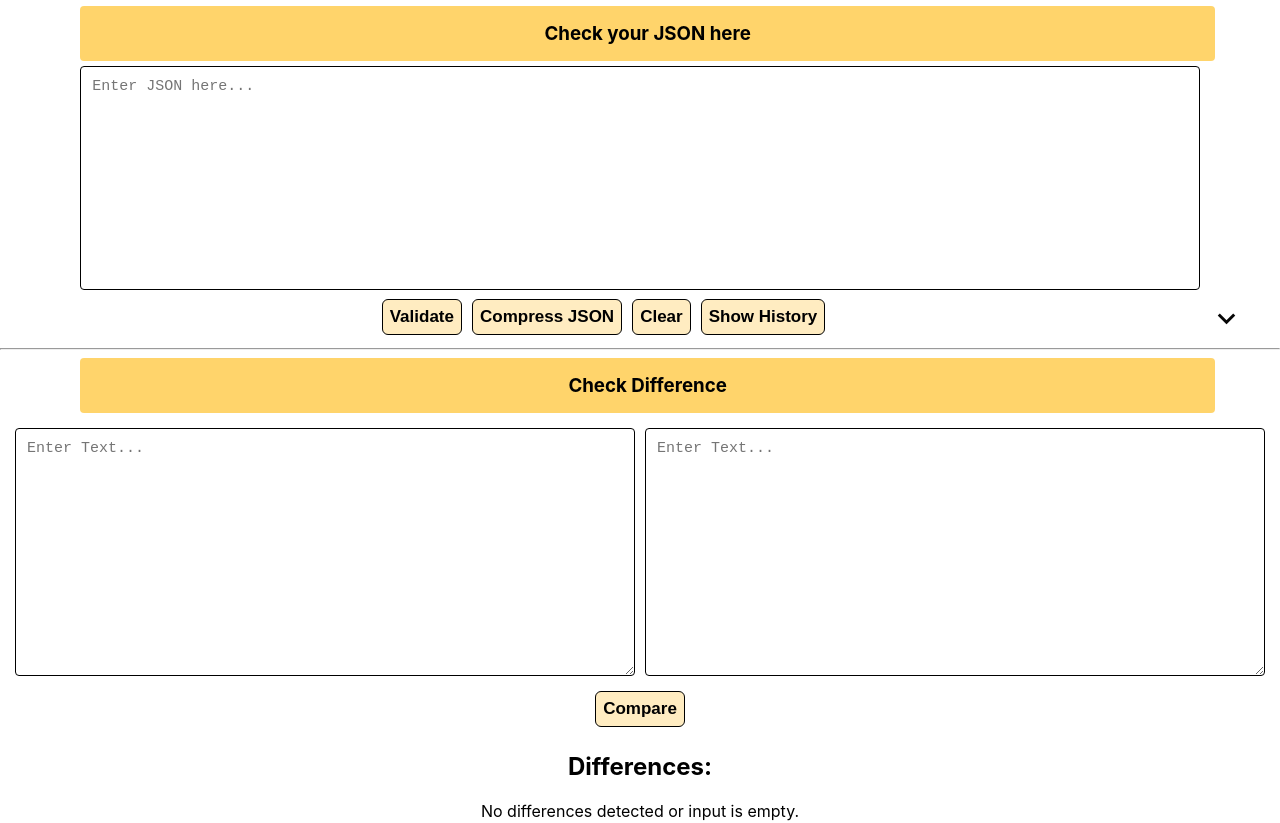
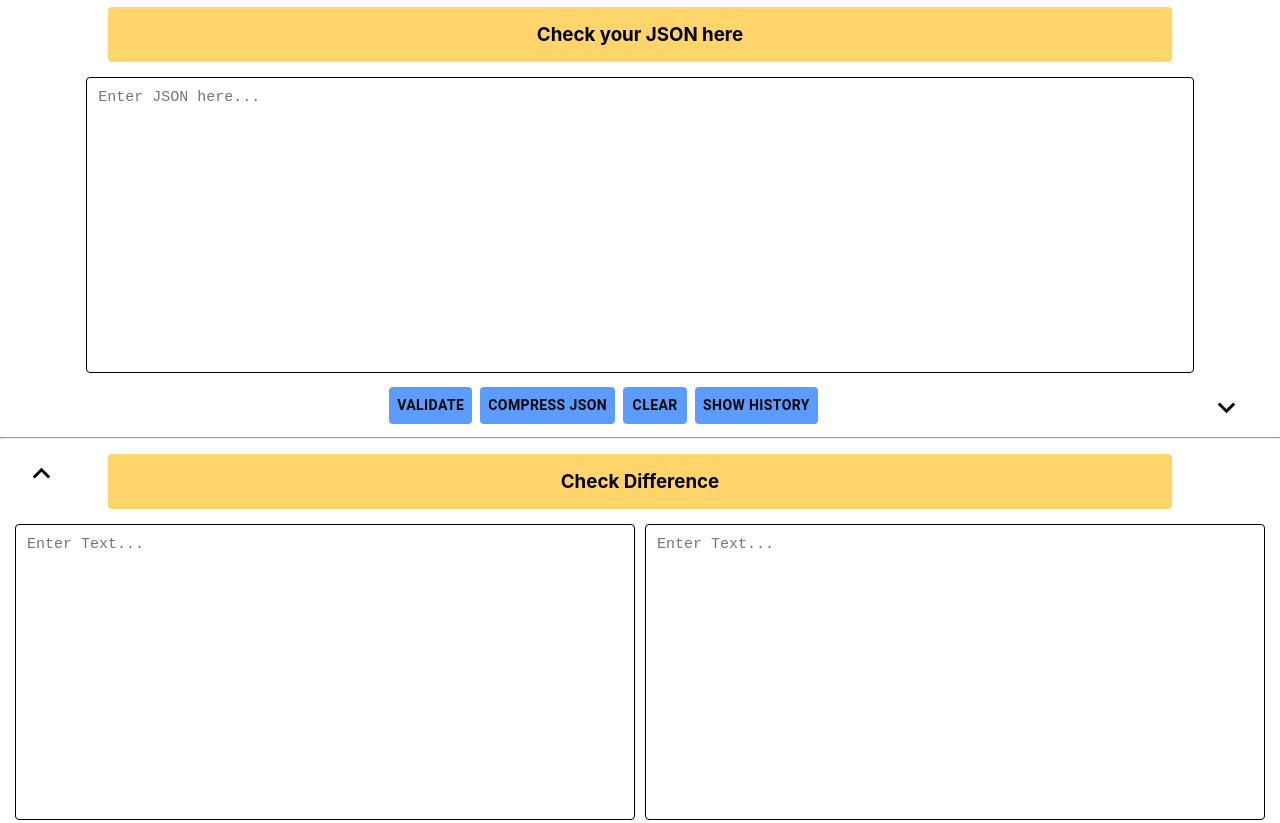
Before and after one commit to Vignan18/json-playground, a React (Create React App) app: page / in a window 1280 px wide. Shown: the top 823 px of the page. Built offline with nearby package versions, Linux system fonts and the light colour scheme.

Commit message:
UI changes and expansion added for JSON Compare section.

```diff
--- a/package.json
+++ b/package.json
@@ -3,6 +3,9 @@
   "version": "0.1.0",
   "private": true,
   "dependencies": {
+    "@emotion/react": "^11.11.4",
+    "@emotion/styled": "^11.11.5",
+    "@mui/material": "^5.15.17",
     "@testing-library/jest-dom": "^5.17.0",
     "@testing-library/react": "^13.4.0",
     "@testing-library/user-event": "^13.5.0",
--- a/src/JsonComparator.css
+++ b/src/JsonComparator.css
@@ -1,13 +1,40 @@
-.json-wrapper {
-
+.json-compare-wrapper {
+    transition: height 0.3s ease;
+    overflow: hidden;
 }
 
-.json-heading {
+.json-compare-wrapper.expanded {
+    height: 102vh;
+    overflow: scroll;
+}
+
+.btn-expand-top {
+    margin: 5px 2px 0px 24px;
+    padding: 2px 0 1px 0;
+    float: left;
+    color: #060606;
+    border: none;
+    cursor: pointer;
+    background-color: white;
+    transform: rotate(180deg)
+}
+
+.json-compare-heading {
     background: #ffb60094;
-    padding: 1rem 0 1rem 0;
-    width: 88.69%;
-    margin: 6px 2rem 5px 5rem;
+    text-align: center;
+    margin-left: auto;
+    margin-right: auto;
+    margin-top: 7px;
+    margin-bottom: 5px;
+    max-width: 80%;
+    padding: 1rem 20px;
     border-radius: 4px;
+}
+
+@media only screen and (max-width: 600px) {
+    .json-compare-heading {
+        font-size: 1.5em;
+    }
 }
 
 .textareas-container {
@@ -39,12 +66,13 @@
     padding: 11px;
 }
 
-.btn {
-    margin: 5px;
-    padding: 7px;
-    font-size: 17px;
+.btn-container .btns-jsoncompare {
+    color: #080707;
+    background: #0065ffa3;
+    margin: 4px;
     font-weight: bold;
-    background: #ffecc1;
-    border-radius: 6px;
-    border: 1.5px solid black;
 }
+
+.btn-container .btns-jsoncompare:hover {
+    background-color: #0065ff78;
+}
--- a/src/JsonComparator.js
+++ b/src/JsonComparator.js
@@ -1,11 +1,29 @@
-import React, { useState } from 'react';
-import { diffWordsWithSpace } from 'diff';  // Importing the function for word-level diffs
+import React, { useState, useRef, useEffect } from 'react';
+import { diffWordsWithSpace } from 'diff';
+import Button from '@mui/material/Button';
 import './JsonComparator.css';
 
 function JsonComparator() {
     const [inputOne, setInputOne] = useState('');
     const [inputTwo, setInputTwo] = useState('');
     const [differences, setDifferences] = useState('');
+    const [expanded, setExpanded] = useState(false);
+    const compareTextareaRef1 = useRef(null);
+    const compareTextareaRef2 = useRef(null);
+    const [textareaHeight, setTextareaHeight] = useState('200px');
+
+
+    useEffect(() => {
+        if (!compareTextareaRef1.current.contains(document.activeElement) && !compareTextareaRef2.current.contains(document.activeElement)) {
+            if (expanded) {
+                setTextareaHeight(`${compareTextareaRef1.current.scrollHeight-256}em`);
+                setTextareaHeight(`${compareTextareaRef2.current.scrollHeight-256}em`);
+            } else {
+                setTextareaHeight('17rem');
+            }
+        }
+
+    }, [expanded, inputOne, inputTwo]);
 
     const handleInputOneChange = (event) => {
         setInputOne(event.target.value);
@@ -13,6 +31,10 @@ function JsonComparator() {
 
     const handleInputTwoChange = (event) => {
         setInputTwo(event.target.value);
+    };
+
+    const expandWindow = () => {
+        setExpanded(!expanded);
     };
 
     const compareInputs = () => {
@@ -31,28 +53,35 @@ function JsonComparator() {
     };
 
     return (
-        <div>
-            <h3 className='json-heading'>Check Difference</h3>
+        <div className={`json-compare-wrapper ${expanded ? 'expanded' : ''}`}>
+            <button className='btn-expand-top' onClick={expandWindow}>
+                {expanded ? <i className="material-icons">expand_less</i> : <i className="material-icons">expand_more</i>}
+            </button>
+            <h3 className='json-compare-heading'>Check Difference</h3>
             <div className='textareas-container'>
                 <textarea
                     className='diff-text-area-left'
                     value={inputOne}
+                    ref={compareTextareaRef1}
                     onChange={handleInputOneChange}
                     rows="10"
                     cols="50"
                     placeholder="Enter Text..."
+                    style={{ resize: 'none', height: textareaHeight }}
                 />
                 <textarea
                     className='diff-text-area-right'
                     value={inputTwo}
+                    ref={compareTextareaRef2}
                     onChange={handleInputTwoChange}
                     rows="10"
                     cols="50"
                     placeholder="Enter Text..."
+                    style={{ resize: 'none', height: textareaHeight }}
                 />
             </div>
-            <div>
-                <button className='btn' onClick={compareInputs}>Compare</button>
+            <div className='btn-container'>
+                <Button className='btns-jsoncompare' onClick={compareInputs}>Compare</Button>
             </div>
             <div>
                 <h2>Differences:</h2>
--- a/src/JsonTool.css
+++ b/src/JsonTool.css
@@ -4,7 +4,8 @@
 }
 
 .json-wrapper.expanded {
-    height: 100vh;
+    height: 90vh;
+    overflow: scroll;
 }
 
 .btn-expand-bottom {
@@ -23,15 +24,31 @@
 
 .json-heading {
     background: #ffb60094;
-    padding: 1rem 0 1rem 0;
-    width: 100%;
-    margin: 6px 0 5px 0;
+    text-align: center;
+    margin-left: auto;
+    margin-right: auto;
+    margin-top: 7px;
+    margin-bottom: 5px;
+    max-width: 80%;
+    padding: 1rem 20px;
     border-radius: 4px;
+}
+
+@media only screen and (max-width: 600px) {
+    .json-heading {
+        font-size: 1.5em;
+    }
+}
+
+.textarea-container {
+    display: flex;
+    justify-content: center;
+    padding: 10px;
 }
 
 .json-text-area {
     height: auto;
-    width: 85.6%;
+    width: 86%;
     border: 1px solid black;
     border-radius: 4px;
     font-size: 15px;
@@ -43,12 +60,13 @@
     margin: 0;
 }
 
-.btn {
-    margin: 5px;
-    padding: 7px;
-    font-size: 17px;
+.btn-container .btns-jsontool {
+    color: #080707;
+    background: #0065ffa3;
+    margin: 4px;
     font-weight: bold;
-    background: #ffecc1;
-    border-radius: 6px;
-    border: 1.5px solid black;
 }
+
+.btn-container .btns-jsontool:hover {
+    background-color: #0065ff78;
+}
--- a/src/JsonTool.js
+++ b/src/JsonTool.js
@@ -1,4 +1,5 @@
 import React, { useState, useRef, useEffect } from 'react';
+import Button from '@mui/material/Button';
 import './JsonTool.css';
 
 function JsonTool() {
@@ -10,15 +11,17 @@ function JsonTool() {
         () => JSON.parse(sessionStorage.getItem('jsonHistory')) || []
     );
     const [expanded, setExpanded] = useState(false);
-    const [textareaHeight, setTextareaHeight] = useState('200px');
+    const [textareaHeight, setTextareaHeight] = useState('17rem');
     const textareaRef = useRef(null);
     const lineNumbersRef = useRef(null);
 
     useEffect(() => {
+        if (!textareaRef.current.contains(document.activeElement)) {
             if (expanded) {
-            setTextareaHeight(`${textareaRef.current.scrollHeight}em`);
+                setTextareaHeight(`${textareaRef.current.scrollHeight-256}em`);
             } else {
-            setTextareaHeight('200px');
+                setTextareaHeight('17rem');
+            }
         }
     }, [expanded, jsonInput]);
 
@@ -105,6 +108,7 @@ function JsonTool() {
     return (
         <div className={`json-wrapper ${expanded ? 'expanded' : ''}`}>
             <h3 className='json-heading'>Check your JSON here</h3>
+            <div className='textarea-container'>
                 <textarea
                     className='json-text-area'
                     ref={textareaRef}
@@ -116,13 +120,14 @@ function JsonTool() {
                     placeholder="Enter JSON here..."
                     style={{ resize: 'none', height: textareaHeight }}
                 />
+            </div>
             <div className='btn-container'>
-                <button className='btn' onClick={validateJson}>Validate</button>
-                <button className='btn' onClick={compressJson}>Compress JSON</button>
-                <button className='btn' onClick={clearJson}>Clear</button>
-                <button className='btn' onClick={toggleHistory}>{historyVisible ? 'Hide History' : 'Show History'}</button>
+                <Button className='btns-jsontool' onClick={validateJson}>Validate</Button>
+                <Button className='btns-jsontool' onClick={compressJson}>Compress JSON</Button>
+                <Button className='btns-jsontool' onClick={clearJson}>Clear</Button>
+                <Button className='btns-jsontool' onClick={toggleHistory}>{historyVisible ? 'Hide History' : 'Show History'}</Button>
                 {jsonInput && (
-                    <button className='btn' onClick={copyText}>Copy</button>
+                    <Button className='btns-jsontool' onClick={copyText}>Copy</Button>
                 )}
             </div>
             <button className='btn-expand-bottom' onClick={expandWindow}>
```
Also changed, not shown: 1 other file (tests, documents, lock files or other folders). Lines whose indentation alone changed are shown as unchanged.
